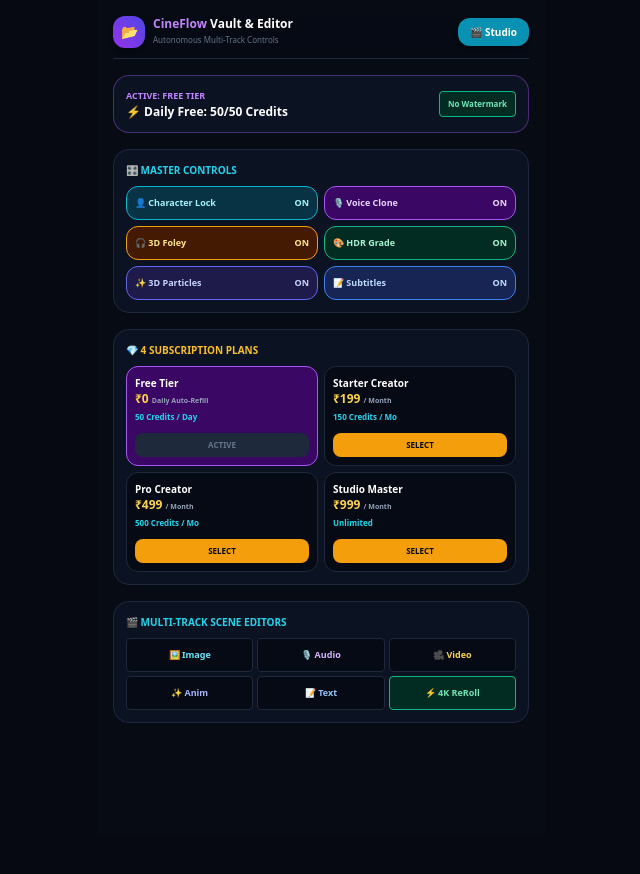
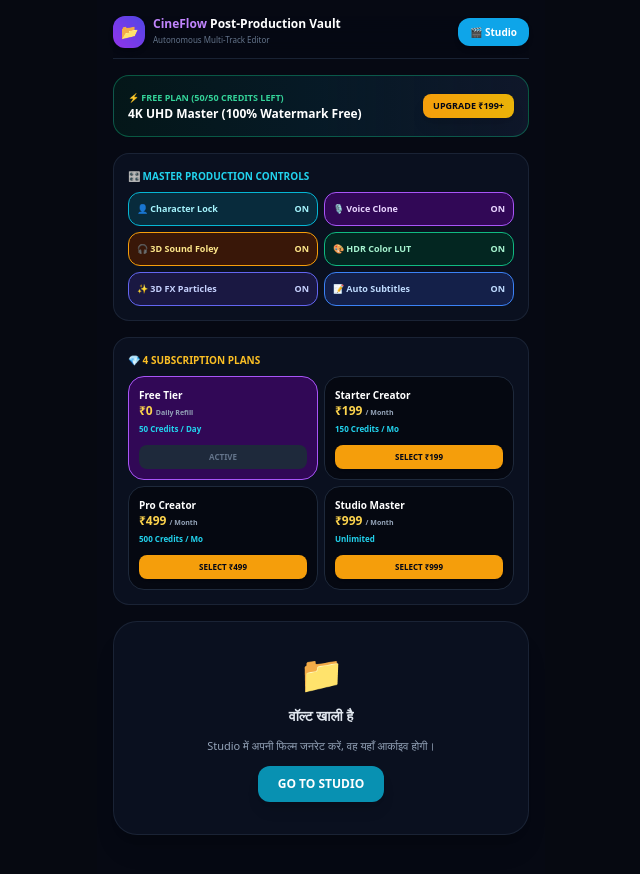
Before and after one commit to deepbhauak-wq/cineflow-ai, a Next.js app: page /vault in a window 1280 px wide. Shown: the top 874 px of the page, without its empty margins (319-959 px from the left). Before the commit the page ends 835 px from the top, so only its background shows below. Built offline with nearby package versions, Linux system fonts and the light colour scheme.

Commit message:
Update page.jsx

```diff
--- a/app/vault/page.jsx
+++ b/app/vault/page.jsx
@@ -26,10 +26,10 @@
       id: "Free",
       name: "Free Tier",
       price: "₹0",
-      period: "Daily Auto-Refill",
+      period: "Daily Refill",
       credits: "50 Credits / Day",
       quality: "720p HD",
-      badge: "Active by Default"
+      badge: "Active"
     },
     {
       id: "Starter",
@@ -111,129 +111,197 @@
   if (!mounted) return null;
 
   return (
-    <div className="min-h-screen bg-[#070b14] text-slate-100 p-4 pb-28 max-w-md mx-auto space-y-4 font-sans text-xs">
-      <header className="flex justify-between items-center border-b border-slate-800 pb-2.5 sticky top-0 bg-[#070b14]/90 backdrop-blur-md z-40">
+    <div className="min-h-screen bg-[#060913] text-slate-100 p-4 pb-28 max-w-md mx-auto space-y-4 font-sans text-xs">
+      {/* Top Header */}
+      <header className="flex justify-between items-center border-b border-slate-800/80 pb-2.5 sticky top-0 bg-[#060913]/95 backdrop-blur-md z-40">
         <div className="flex items-center gap-2">
           <div className="w-8 h-8 rounded-xl bg-gradient-to-tr from-purple-600 to-indigo-600 flex items-center justify-center text-sm font-black shadow-md">
             📂
           </div>
           <div>
             <h1 className="text-xs font-black text-purple-400">
-              CineFlow <span className="text-white">Vault & Editor</span>
+              CineFlow <span className="text-white">Post-Production Vault</span>
             </h1>
-            <p className="text-[8px] text-slate-500">Autonomous Multi-Track Controls</p>
+            <p className="text-[8px] text-slate-500">Autonomous Multi-Track Editor</p>
           </div>
         </div>
         <Link
           href="/"
-          className="px-3 py-1.5 rounded-xl font-black text-[10px] bg-cyan-600 hover:bg-cyan-500 text-white transition flex items-center gap-1 shadow-md"
+          className="px-3 py-1.5 rounded-xl font-black text-[10px] bg-[#0ea5e9] hover:bg-[#0284c7] text-white transition flex items-center gap-1 shadow-md"
         >
           🎬 Studio
         </Link>
       </header>
 
       {statusMsg && (
-        <div className="bg-cyan-950 border border-cyan-500 text-cyan-300 p-2 rounded-xl text-center font-bold text-xs">
+        <div className="bg-cyan-950/90 border border-cyan-500 text-cyan-300 p-2 rounded-xl text-center font-bold text-xs shadow-lg">
           {statusMsg}
         </div>
       )}
 
-      {/* Plan Status Banner */}
-      <div className="bg-[#0b1222] border border-purple-500/40 p-3 rounded-2xl flex justify-between items-center">
+      {/* Plan Status Banner (50 Credits Updated) */}
+      <div className="bg-gradient-to-r from-emerald-950/40 via-cyan-950/40 to-slate-900 border border-emerald-500/40 p-3.5 rounded-2xl flex justify-between items-center">
         <div>
-          <span className="text-[9px] font-black text-purple-400 block uppercase">
-            Active: {userPlan} Tier
+          <span className="text-[9px] font-black text-emerald-400 block uppercase">
+            ⚡ FREE PLAN ({credits}/50 CREDITS LEFT)
           </span>
-          <h3 className="text-xs font-black text-white">
-            {userPlan === "Free" ? `⚡ Daily Free: ${credits}/50 Credits` : `👑 ${userPlan}: Unlimited Active`}
-          </h3>
+          <h3 className="text-xs font-black text-white">4K UHD Master (100% Watermark Free)</h3>
         </div>
-        <span className="bg-emerald-950 text-emerald-300 text-[8px] font-bold px-2 py-1 rounded border border-emerald-500">
-          No Watermark
-        </span>
+        <button
+          onClick={() => {
+            const el = document.getElementById("sub-plans");
+            if (el) el.scrollIntoView({ behavior: "smooth" });
+          }}
+          className="bg-gradient-to-r from-amber-500 to-yellow-500 text-slate-950 font-black px-2.5 py-1 rounded-lg text-[9px] uppercase shadow-lg"
+        >
+          Upgrade ₹199+
+        </button>
       </div>
 
-      {/* Master Director Controls */}
-      <div className="bg-[#0b1222] border border-slate-800 p-3 rounded-2xl space-y-2">
-        <span className="font-bold text-cyan-400 text-[10px] block uppercase">🎛️ MASTER CONTROLS</span>
+      {/* Master Production Controls */}
+      <div className="bg-[#0a101f] border border-slate-800/80 p-3.5 rounded-2xl space-y-2">
+        <span className="font-black text-cyan-400 text-[10px] block uppercase">🎛️ Master Production Controls</span>
         <div className="grid grid-cols-2 gap-1.5">
-          <button onClick={() => setCharacterLock(!characterLock)} className={`p-2 rounded-xl border text-left text-[9px] font-bold flex justify-between ${characterLock ? "bg-cyan-950 border-cyan-500 text-cyan-200" : "bg-[#060a14] border-slate-800 text-slate-500"}`}>
-            <span>👤 Character Lock</span><span>{characterLock ? "ON" : "OFF"}</span>
+          <button
+            onClick={() => setCharacterLock(!characterLock)}
+            className={`p-2 rounded-xl border text-left font-bold text-[9px] flex justify-between items-center ${
+              characterLock ? "bg-cyan-950/80 border-cyan-500 text-cyan-200" : "bg-[#050811] border-slate-800 text-slate-500"
+            }`}
+          >
+            <span>👤 Character Lock</span>
+            <span>{characterLock ? "ON" : "OFF"}</span>
           </button>
-          <button onClick={() => setVoiceClone(!voiceClone)} className={`p-2 rounded-xl border text-left text-[9px] font-bold flex justify-between ${voiceClone ? "bg-purple-950 border-purple-500 text-purple-200" : "bg-[#060a14] border-slate-800 text-slate-500"}`}>
-            <span>🎙️ Voice Clone</span><span>{voiceClone ? "ON" : "OFF"}</span>
+
+          <button
+            onClick={() => setVoiceClone(!voiceClone)}
+            className={`p-2 rounded-xl border text-left font-bold text-[9px] flex justify-between items-center ${
+              voiceClone ? "bg-purple-950/80 border-purple-500 text-purple-200" : "bg-[#050811] border-slate-800 text-slate-500"
+            }`}
+          >
+            <span>🎙️ Voice Clone</span>
+            <span>{voiceClone ? "ON" : "OFF"}</span>
           </button>
-          <button onClick={() => setAutoFoley(!autoFoley)} className={`p-2 rounded-xl border text-left text-[9px] font-bold flex justify-between ${autoFoley ? "bg-amber-950 border-amber-500 text-amber-200" : "bg-[#060a14] border-slate-800 text-slate-500"}`}>
-            <span>🎧 3D Foley</span><span>{autoFoley ? "ON" : "OFF"}</span>
+
+          <button
+            onClick={() => setAutoFoley(!autoFoley)}
+            className={`p-2 rounded-xl border text-left font-bold text-[9px] flex justify-between items-center ${
+              autoFoley ? "bg-amber-950/80 border-amber-500 text-amber-200" : "bg-[#050811] border-slate-800 text-slate-500"
+            }`}
+          >
+            <span>🎧 3D Sound Foley</span>
+            <span>{autoFoley ? "ON" : "OFF"}</span>
           </button>
-          <button onClick={() => setHdrGrade(!hdrGrade)} className={`p-2 rounded-xl border text-left text-[9px] font-bold flex justify-between ${hdrGrade ? "bg-emerald-950 border-emerald-500 text-emerald-200" : "bg-[#060a14] border-slate-800 text-slate-500"}`}>
-            <span>🎨 HDR Grade</span><span>{hdrGrade ? "ON" : "OFF"}</span>
+
+          <button
+            onClick={() => setHdrGrade(!hdrGrade)}
+            className={`p-2 rounded-xl border text-left font-bold text-[9px] flex justify-between items-center ${
+              hdrGrade ? "bg-emerald-950/80 border-emerald-500 text-emerald-200" : "bg-[#050811] border-slate-800 text-slate-500"
+            }`}
+          >
+            <span>🎨 HDR Color LUT</span>
+            <span>{hdrGrade ? "ON" : "OFF"}</span>
           </button>
-          <button onClick={() => setAnim3D(!anim3D)} className={`p-2 rounded-xl border text-left text-[9px] font-bold flex justify-between ${anim3D ? "bg-indigo-950 border-indigo-500 text-indigo-200" : "bg-[#060a14] border-slate-800 text-slate-500"}`}>
-            <span>✨ 3D Particles</span><span>{anim3D ? "ON" : "OFF"}</span>
+
+          <button
+            onClick={() => setAnim3D(!anim3D)}
+            className={`p-2 rounded-xl border text-left font-bold text-[9px] flex justify-between items-center ${
+              anim3D ? "bg-indigo-950/80 border-indigo-500 text-indigo-200" : "bg-[#050811] border-slate-800 text-slate-500"
+            }`}
+          >
+            <span>✨ 3D FX Particles</span>
+            <span>{anim3D ? "ON" : "OFF"}</span>
           </button>
-          <button onClick={() => setAutoSubtitles(!autoSubtitles)} className={`p-2 rounded-xl border text-left text-[9px] font-bold flex justify-between ${autoSubtitles ? "bg-blue-950 border-blue-500 text-blue-200" : "bg-[#060a14] border-slate-800 text-slate-500"}`}>
-            <span>📝 Subtitles</span><span>{autoSubtitles ? "ON" : "OFF"}</span>
+
+          <button
+            onClick={() => setAutoSubtitles(!autoSubtitles)}
+            className={`p-2 rounded-xl border text-left font-bold text-[9px] flex justify-between items-center ${
+              autoSubtitles ? "bg-blue-950/80 border-blue-500 text-blue-200" : "bg-[#050811] border-slate-800 text-slate-500"
+            }`}
+          >
+            <span>📝 Auto Subtitles</span>
+            <span>{autoSubtitles ? "ON" : "OFF"}</span>
           </button>
         </div>
       </div>
 
-      {/* 4 Subscription Plans */}
-      <div className="bg-[#0b1222] border border-slate-800 p-3 rounded-2xl space-y-2">
-        <span className="font-bold text-amber-400 text-[10px] block uppercase">💎 4 SUBSCRIPTION PLANS</span>
+      {/* 4 Subscription Plans Section */}
+      <div id="sub-plans" className="bg-[#0a101f] border border-slate-800/80 p-3.5 rounded-2xl space-y-2">
+        <span className="font-black text-amber-400 text-[10px] block uppercase">💎 4 Subscription Plans</span>
         <div className="grid grid-cols-2 gap-1.5">
           {plans.map((p) => (
-            <div key={p.id} className={`p-2 rounded-xl border flex flex-col justify-between ${userPlan === p.id ? "bg-purple-950 border-purple-500" : "bg-[#060a14] border-slate-800"}`}>
+            <div
+              key={p.id}
+              className={`p-2.5 rounded-2xl border flex flex-col justify-between ${
+                userPlan === p.id ? "bg-purple-950/80 border-purple-500" : "bg-[#050811] border-slate-800"
+              }`}
+            >
               <div>
-                <div className="font-bold text-[10px] text-white">{p.name}</div>
-                <div className="text-amber-300 font-bold text-xs">{p.price} <span className="text-[7px] text-slate-400">{p.period}</span></div>
-                <div className="text-cyan-400 font-bold text-[8px]">{p.credits}</div>
+                <span className="font-bold text-[10px] text-white block">{p.name}</span>
+                <span className="text-amber-300 font-bold text-xs">{p.price} <span className="text-[7px] text-slate-400">{p.period}</span></span>
+                <span className="text-cyan-400 font-bold text-[8px] block">{p.credits}</span>
               </div>
               <button
                 onClick={() => handlePlanPurchase(p)}
                 disabled={userPlan === p.id}
-                className={`w-full mt-2 py-1 rounded-lg font-bold text-[8px] uppercase ${userPlan === p.id ? "bg-slate-800 text-slate-500" : "bg-amber-500 text-slate-950"}`}
+                className={`w-full mt-2 py-1 rounded-lg font-bold text-[8px] uppercase ${
+                  userPlan === p.id ? "bg-slate-800 text-slate-500" : "bg-amber-500 text-slate-950 shadow"
+                }`}
               >
-                {userPlan === p.id ? "Active" : "Select"}
+                {userPlan === p.id ? "Active" : `Select ${p.price}`}
               </button>
             </div>
           ))}
         </div>
       </div>
 
-      {/* 6 Multi-Track Scene Editing Buttons */}
-      <div className="bg-[#0b1222] border border-slate-800 p-3 rounded-2xl space-y-2">
-        <span className="font-bold text-cyan-400 text-[10px] block uppercase">🎬 MULTI-TRACK SCENE EDITORS</span>
-        <div className="grid grid-cols-3 gap-1 text-[9px]">
-          <button onClick={() => notify("🖼️ Image Editor Opened")} className="p-2 bg-[#060a14] border border-slate-800 rounded font-bold text-cyan-300">🖼️ Image</button>
-          <button onClick={() => notify("🎙️ Audio Editor Opened")} className="p-2 bg-[#060a14] border border-slate-800 rounded font-bold text-purple-300">🎙️ Audio</button>
-          <button onClick={() => notify("🎥 Video Editor Opened")} className="p-2 bg-[#060a14] border border-slate-800 rounded font-bold text-amber-300">🎥 Video</button>
-          <button onClick={() => notify("✨ Animation Editor Opened")} className="p-2 bg-[#060a14] border border-slate-800 rounded font-bold text-indigo-300">✨ Anim</button>
-          <button onClick={() => notify("📝 Subtitles Editor Opened")} className="p-2 bg-[#060a14] border border-slate-800 rounded font-bold text-blue-300">📝 Text</button>
-          <button onClick={() => notify("⚡ 4K Clean Re-Rendered")} className="p-2 bg-emerald-950 border border-emerald-500 rounded font-bold text-emerald-300">⚡ 4K ReRoll</button>
-        </div>
+      {/* Vault Empty State */}
+      <div className="bg-[#0a101f] border border-slate-800/80 p-8 rounded-3xl text-center space-y-3 shadow-xl">
+        <div className="text-4xl">📁</div>
+        <h3 className="text-sm font-bold text-slate-200">वॉल्ट खाली है</h3>
+        <p className="text-[11px] text-slate-400">Studio में अपनी फिल्म जनरेट करें, वह यहाँ आर्काइव होगी।</p>
+        <Link
+          href="/"
+          className="inline-block py-2.5 px-5 bg-cyan-600 rounded-xl text-xs font-bold text-white uppercase shadow-lg"
+        >
+          Go to Studio
+        </Link>
       </div>
 
-      {/* In-App Payment Modal */}
+      {/* Payment Modal */}
       {showPaymentModal && selectedPlanToBuy && (
         <div className="fixed inset-0 bg-black/85 backdrop-blur-md z-50 flex items-center justify-center p-4">
-          <div className="bg-[#0b1222] border border-slate-800 w-full max-w-sm rounded-3xl p-4 space-y-3">
+          <div className="bg-[#0a101f] border border-slate-800 w-full max-w-sm rounded-3xl p-4 space-y-3">
             <div className="flex justify-between items-center border-b border-slate-800 pb-2">
               <h3 className="font-bold text-white text-xs">{selectedPlanToBuy.name} ({selectedPlanToBuy.price})</h3>
               <button onClick={() => setShowPaymentModal(false)} className="text-slate-400 font-bold">✕</button>
             </div>
             <div className="grid grid-cols-3 gap-1">
               {[{ id: "upi", label: "📱 UPI" }, { id: "card", label: "💳 Cards" }, { id: "net", label: "🏦 Bank" }].map((m) => (
-                <button key={m.id} onClick={() => setPayMethod(m.id)} className={`py-1 rounded-lg text-[9px] font-bold ${payMethod === m.id ? "bg-cyan-600 text-white" : "bg-[#060a14] text-slate-400 border border-slate-800"}`}>{m.label}</button>
+                <button
+                  key={m.id}
+                  onClick={() => setPayMethod(m.id)}
+                  className={`py-1 rounded-lg text-[9px] font-bold ${payMethod === m.id ? "bg-cyan-600 text-white" : "bg-[#050811] text-slate-400 border border-slate-800"}`}
+                >
+                  {m.label}
+                </button>
               ))}
             </div>
             {payMethod === "upi" && (
-              <input type="text" placeholder="Enter UPI ID (e.g. user@okhdfcbank)" className="w-full bg-[#060a14] p-2 rounded-lg border border-slate-800 text-xs text-white outline-none" />
+              <input
+                type="text"
+                placeholder="Enter UPI ID (e.g. user@okhdfcbank)"
+                className="w-full bg-[#050811] p-2 rounded-lg border border-slate-800 text-xs text-white outline-none"
+              />
             )}
-            <button onClick={completePayment} className="w-full py-2.5 bg-amber-500 text-slate-950 font-black text-xs rounded-xl uppercase">Pay {selectedPlanToBuy.price} Securely</button>
+            <button
+              onClick={completePayment}
+              className="w-full py-2.5 bg-amber-500 text-slate-950 font-black text-xs rounded-xl uppercase"
+            >
+              Pay {selectedPlanToBuy.price} Securely
+            </button>
           </div>
         </div>
       )}
     </div>
   );
-      }
+}
```
